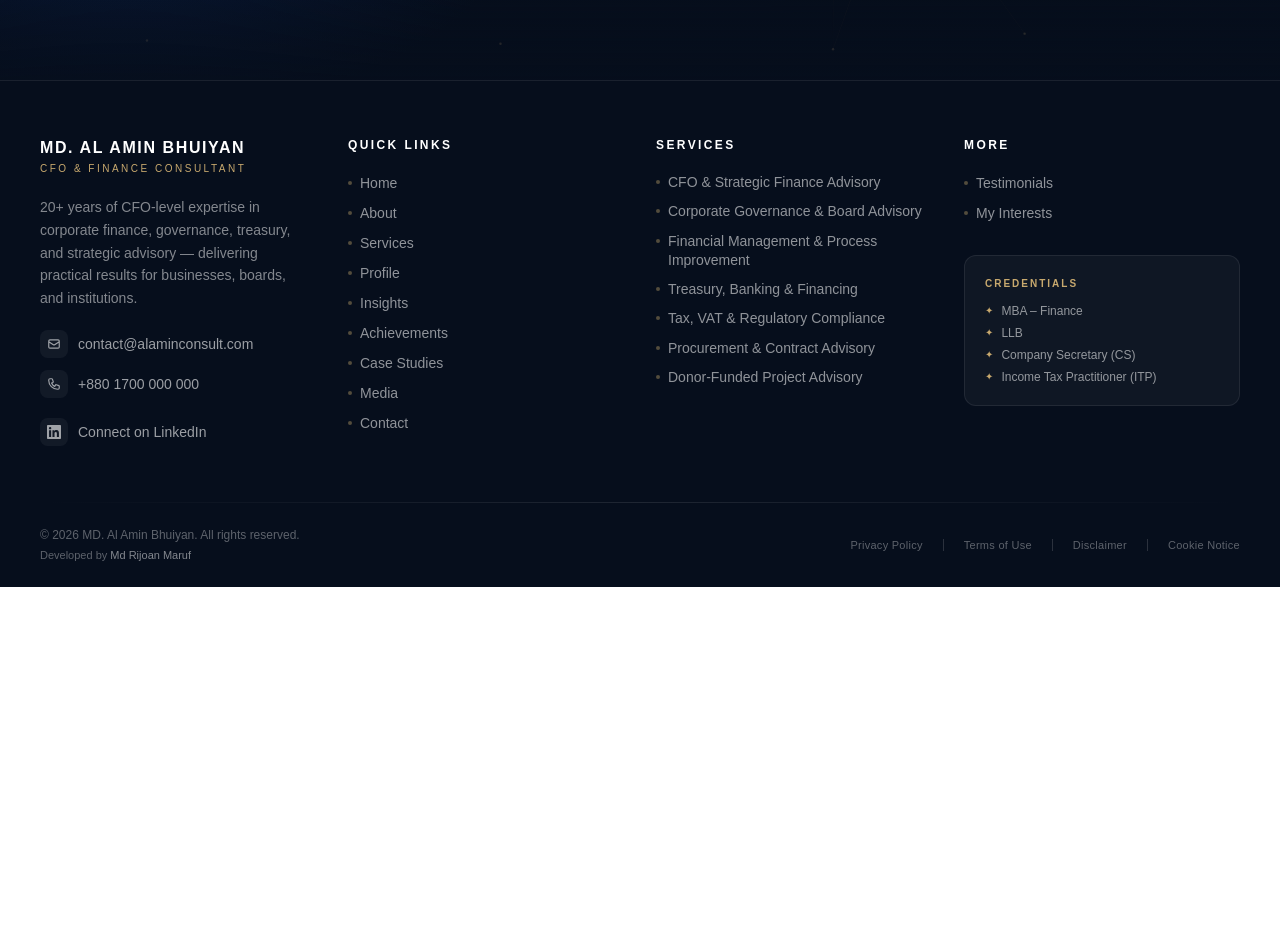
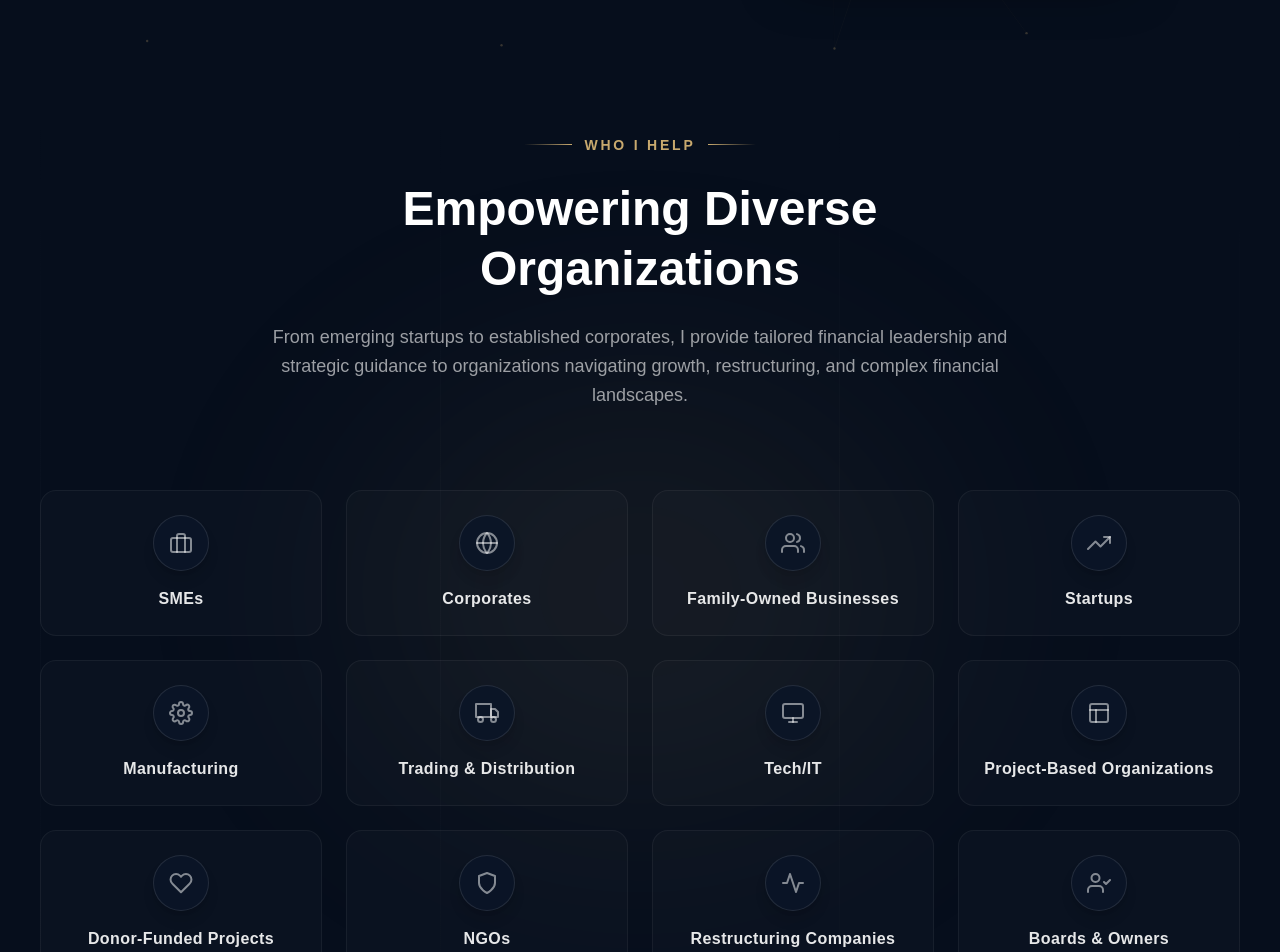
Before and after one commit to mdrijoanmaruf/CFO-Finance-Consultant, a Next.js app: page / in a window 1280 px wide. Shown: the part 720-1672 px from the top of the page. Before the commit the page ends 1307 px from the top, so only its background shows below. Built offline with nearby package versions, Linux system fonts and the light colour scheme; no server answers.

Commit message:
added who i help

```diff
--- a/Components/Home/Hero.tsx
+++ b/Components/Home/Hero.tsx
@@ -14,7 +14,7 @@ export default function Hero() {
         aria-hidden="true"
         style={{
           background:
-            "radial-gradient(ellipse 70% 60% at 60% 40%, rgba(200,169,110,0.07) 0%, transparent 70%), radial-gradient(ellipse 50% 40% at 10% 80%, rgba(10,30,70,0.6) 0%, transparent 60%)",
+            "radial-gradient(ellipse 70% 60% at 60% 40%, rgba(200,169,110,0.07) 0%, transparent 70%), radial-gradient(ellipse 50% 50% at 10% 50%, rgba(10,30,70,0.6) 0%, transparent 50%)",
         }}
       />
 
@@ -28,7 +28,7 @@ export default function Hero() {
         aria-hidden="true"
       />
 
-      <div className="relative max-w-[1400px] mx-auto px-6 lg:px-10 w-full py-12 sm:py-20 lg:py-24">
+      <div className="relative max-w-[1400px] mx-auto px-6 lg:px-10 w-full pt-12 pb-8 sm:pt-20 sm:pb-12 lg:pt-24 lg:pb-12">
         <div className="flex flex-col-reverse lg:grid lg:grid-cols-2 gap-10 sm:gap-12 xl:gap-20 items-center">
           {/* ── Left: Text content ── */}
           <div className="flex flex-col gap-7">
@@ -199,14 +199,7 @@ export default function Hero() {
         </div>
       </div>
 
-      {/* Bottom fade */}
-      <div
-        className="absolute bottom-0 left-0 right-0 h-24 pointer-events-none"
-        aria-hidden="true"
-        style={{
-          background: "linear-gradient(to bottom, transparent, rgba(6,14,28,0.6))",
-        }}
-      />
+
     </section>
   );
 }
--- /dev/null
+++ b/Components/Home/Who_I_Help.tsx
@@ -0,0 +1,88 @@
+import React from "react";
+import {
+  FiBriefcase,
+  FiGlobe,
+  FiUsers,
+  FiTrendingUp,
+  FiSettings,
+  FiTruck,
+  FiMonitor,
+  FiLayout,
+  FiHeart,
+  FiShield,
+  FiActivity,
+  FiUserCheck,
+} from "react-icons/fi";
+
+const segments = [
+  { name: "SMEs", icon: FiBriefcase },
+  { name: "Corporates", icon: FiGlobe },
+  { name: "Family-Owned Businesses", icon: FiUsers },
+  { name: "Startups", icon: FiTrendingUp },
+  { name: "Manufacturing", icon: FiSettings },
+  { name: "Trading & Distribution", icon: FiTruck },
+  { name: "Tech/IT", icon: FiMonitor },
+  { name: "Project-Based Organizations", icon: FiLayout },
+  { name: "Donor-Funded Projects", icon: FiHeart },
+  { name: "NGOs", icon: FiShield },
+  { name: "Restructuring Companies", icon: FiActivity },
+  { name: "Boards & Owners", icon: FiUserCheck },
+];
+
+export default function WhoIHelp() {
+  return (
+    <section className="relative pt-10 pb-24 lg:pt-12 lg:pb-32 bg-transparent overflow-hidden">
+      {/* Background accents */}
+      <div className="absolute top-1/2 left-1/2 -translate-x-1/2 -translate-y-1/2 w-full max-w-[1000px] h-[800px] opacity-10 pointer-events-none">
+        <div className="absolute inset-0 bg-[radial-gradient(ellipse_at_center,#c8a96e_0%,transparent_60%)] blur-[120px]" />
+      </div>
+
+      {/* Decorative vertical lines */}
+      <div className="absolute inset-0 flex justify-between px-6 lg:px-10 max-w-[1400px] mx-auto pointer-events-none opacity-20">
+        <div className="w-px h-full bg-gradient-to-b from-transparent via-white/10 to-transparent" />
+        <div className="w-px h-full bg-gradient-to-b from-transparent via-white/10 to-transparent hidden md:block" />
+        <div className="w-px h-full bg-gradient-to-b from-transparent via-white/10 to-transparent hidden lg:block" />
+        <div className="w-px h-full bg-gradient-to-b from-transparent via-white/10 to-transparent" />
+      </div>
+
+      <div className="relative max-w-[1400px] mx-auto px-6 lg:px-10 z-10">
+        <div className="text-center max-w-3xl mx-auto mb-16 lg:mb-20">
+          <div className="inline-flex items-center justify-center gap-3 mb-6">
+            <span className="w-12 h-px bg-gradient-to-r from-transparent to-[#c8a96e]" />
+            <h2 className="text-[#c8a96e] font-semibold tracking-[0.2em] uppercase text-sm">
+              Who I Help
+            </h2>
+            <span className="w-12 h-px bg-gradient-to-l from-transparent to-[#c8a96e]" />
+          </div>
+          <h3 className="text-3xl md:text-4xl lg:text-5xl font-bold text-white mb-6 leading-tight">
+            Empowering Diverse Organizations
+          </h3>
+          <p className="text-white/60 text-base md:text-lg leading-relaxed">
+            From emerging startups to established corporates, I provide tailored financial leadership and strategic guidance to organizations navigating growth, restructuring, and complex financial landscapes.
+          </p>
+        </div>
+
+        <div className="grid grid-cols-2 md:grid-cols-3 lg:grid-cols-4 gap-4 md:gap-6">
+          {segments.map((segment, index) => (
+            <div
+              key={index}
+              className="group relative bg-white/[0.02] border border-white/[0.05] hover:bg-white/[0.06] hover:border-[#c8a96e]/30 p-6 rounded-2xl transition-all duration-500 overflow-hidden hover:-translate-y-1 hover:shadow-[0_10px_30px_rgba(200,169,110,0.08)]"
+            >
+              {/* Subtle gradient hover effect */}
+              <div className="absolute inset-0 bg-gradient-to-br from-[#c8a96e]/10 to-transparent opacity-0 group-hover:opacity-100 transition-opacity duration-500 pointer-events-none" />
+
+              <div className="relative flex flex-col items-center text-center gap-4">
+                <div className="w-14 h-14 rounded-full bg-[#0a1628]/80 border border-white/10 flex items-center justify-center group-hover:border-[#c8a96e]/50 group-hover:scale-110 group-hover:bg-[#c8a96e]/10 transition-all duration-500 shadow-lg">
+                  <segment.icon className="w-6 h-6 text-white/50 group-hover:text-[#c8a96e] transition-colors duration-500" />
+                </div>
+                <h4 className="text-white/90 font-semibold text-sm md:text-base tracking-wide group-hover:text-white transition-colors duration-300">
+                  {segment.name}
+                </h4>
+              </div>
+            </div>
+          ))}
+        </div>
+      </div>
+    </section>
+  );
+}
--- a/app/page.tsx
+++ b/app/page.tsx
@@ -2,12 +2,14 @@
 
 import BgAnimation from "@/Components/Shared/BG-Animation";
 import Hero from "@/Components/Home/Hero";
+import WhoIHelp from "@/Components/Home/Who_I_Help";
 
 export default function Home() {
   return (
     <main className="relative bg-[#060e1c]">
       <BgAnimation />
       <Hero />
+      <WhoIHelp />
     </main>
   );
 }
```
